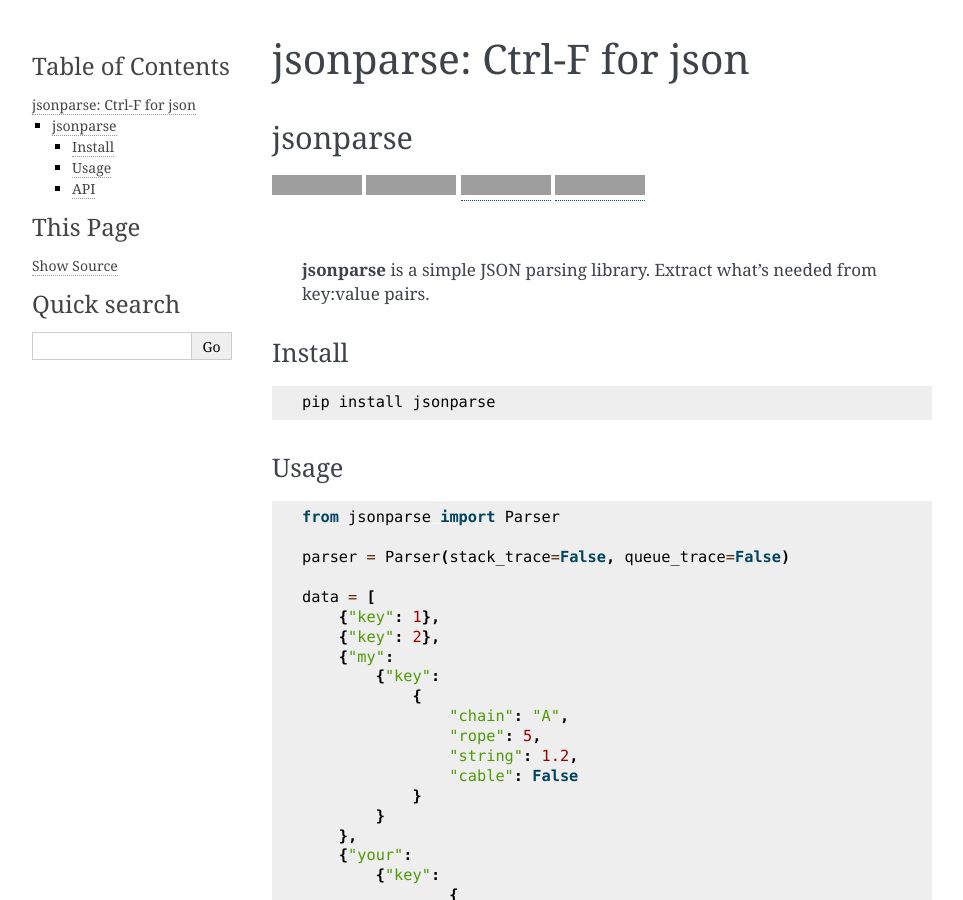
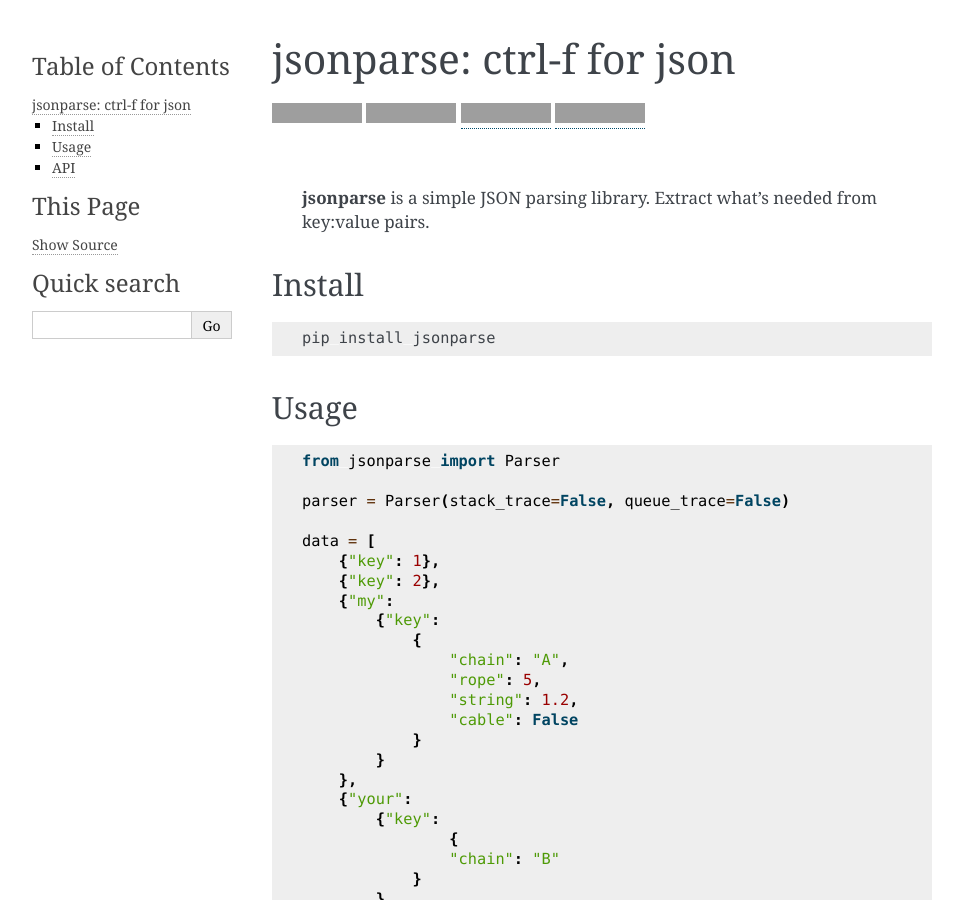
Before and after one commit to ctomkow/jsonparse, a Sphinx documentation site: the page built from docs/index.rst, in a window 1280 px wide and 900 px high, cut to the strip 0-900 px from the top of the window. Shown: the whole strip, without its empty margins (148-1111 px from the left). Built offline with Sphinx 7.4.7, drawn with Linux system fonts in a browser that asks for light colours; grey boxes are pictures that could not be loaded.

Commit message:
docs update

````diff
--- a/README.md
+++ b/README.md
@@ -8,12 +8,12 @@
 
 > **jsonparse** is a simple JSON parsing library. Extract what's needed from key:value pairs.
 
-### Install
-```
+## Install
+```bash
 pip install jsonparse
 ```
 
-### Usage
+## Usage
 ```python
 from jsonparse import Parser
 
@@ -68,21 +68,24 @@
 parser.find_key_value(data, 'chain', 'B')
 [{'chain': 'B'}]
 ```
-### API
+## API
 `find_key(data: dict | list, key: str) -> list`
 
-- Provide JSON data as a dictionary or a list, as well as the key as a string
-- Returns a list of values that match the corresponding key.
+-  Provide JSON data as a dictionary or a list, as well as the key as a string
+
+-  Returns a list of values that match the corresponding key.
 
 `find_key_chain(data: dict | list, keys: list) -> list`
 
-- Provide JSON data as a dictionary or a list, as well as a list of keys as strings.
-- Returns a list of values that match the corresponding key chain.
+-  Provide JSON data as a dictionary or a list, as well as a list of keys as strings.
 
-    > Wildcard **'*'** can be used as key(s) to match any.
+-  Returns a list of values that match the corresponding key chain.
+
+  > Wildcard **'*'** can be used as key(s) to match any.
 
 `find_key_value(data: dict | list, key: str, value: str | int | float | bool | None) -> list`
 
-- Provide JSON data as a dictionary or a list, a key as a string,
+-  Provide JSON data as a dictionary or a list, a key as a string,
   and a value as a string, integer, float, boolean, or None.
-- Returns a list of set(s) that contain the key:value pair.
+
+-  Returns a list of set(s) that contain the key:value pair.
--- a/docs/index.rst
+++ b/docs/index.rst
@@ -2,9 +2,6 @@
    sphinx-quickstart on Fri Sep 16 20:47:53 2022.
    You can adapt this file completely to your liking, but it should at least
    contain the root `toctree` directive.
-
-jsonparse: Ctrl-F for json
-=====================================
 
 .. toctree::
    :maxdepth: 2
````
Also changed, not shown: other parts of README.md (+1 -1 lines).
